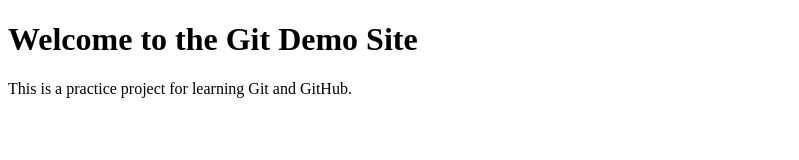
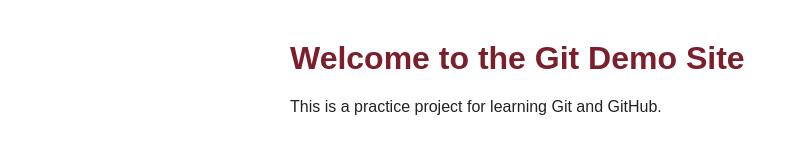
Before and after one commit to siresquire/git-demo-site, a website: page index.html in a window 1280 px wide. Shown: the whole page, without its empty margins (0-799 px from the left). Drawn offline with Linux system fonts and the light colour scheme.

Commit message:
style: add stylesheet and link it to the page

```diff
--- /dev/null
+++ b/css/style.css
@@ -0,0 +1,10 @@
+body {
+    font-family: sans-serif;
+    max-width: 700px;
+    margin: 40px auto;
+    color: #222;
+}
+
+h1 {
+    color: #7A1F2B;
+}
--- a/index.html
+++ b/index.html
@@ -4,6 +4,7 @@
     <meta charset="UTF-8">
     <meta name="viewport" content="width=device-width, initial-scale=1.0">
     <title>Git Demo Site</title>
+    <link rel="stylesheet" href="css/style.css">
 </head>
 <body>
     <h1>Welcome to the Git Demo Site</h1>
```
